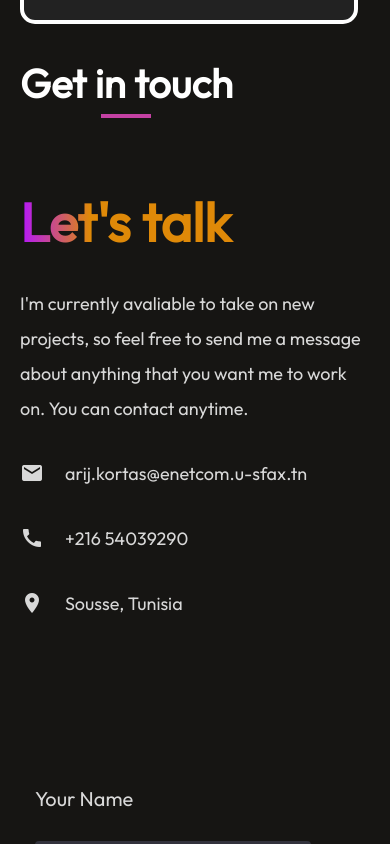
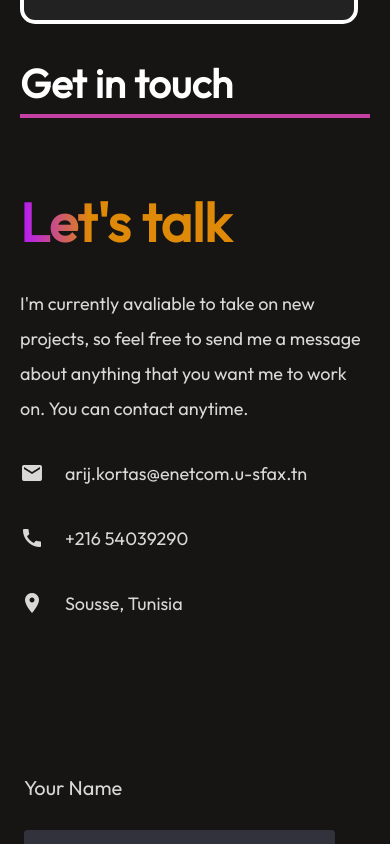
Before and after one commit to arij45/PortfolioWebSite, a React (Vite) app: page / in a window 390 px wide. Shown: the part 11156-12000 px from the top of the page. Built offline with nearby package versions, Linux system fonts and the light colour scheme.

Commit message:
new commit

```diff
--- a/src/Components/Contact/Contact.css
+++ b/src/Components/Contact/Contact.css
@@ -136,7 +136,7 @@
     }
 
     .contact-title ::after {
-        width: 50px;
+        width: 350px;
     }
 
     .contact-section{
@@ -164,12 +164,12 @@
     }
 
     .contact-right input{
-        width: 80%;
+        width: 85%;
         font-size: 20px;
     }
 
     .contact-right textarea{
-        width: 80%;
+        width: 85%;
         font-size: 20px;
     }
 
@@ -179,6 +179,6 @@
     }
 
     .contact-right{
-        padding: 15px;
+        padding: 4px;
     }
 }
```
